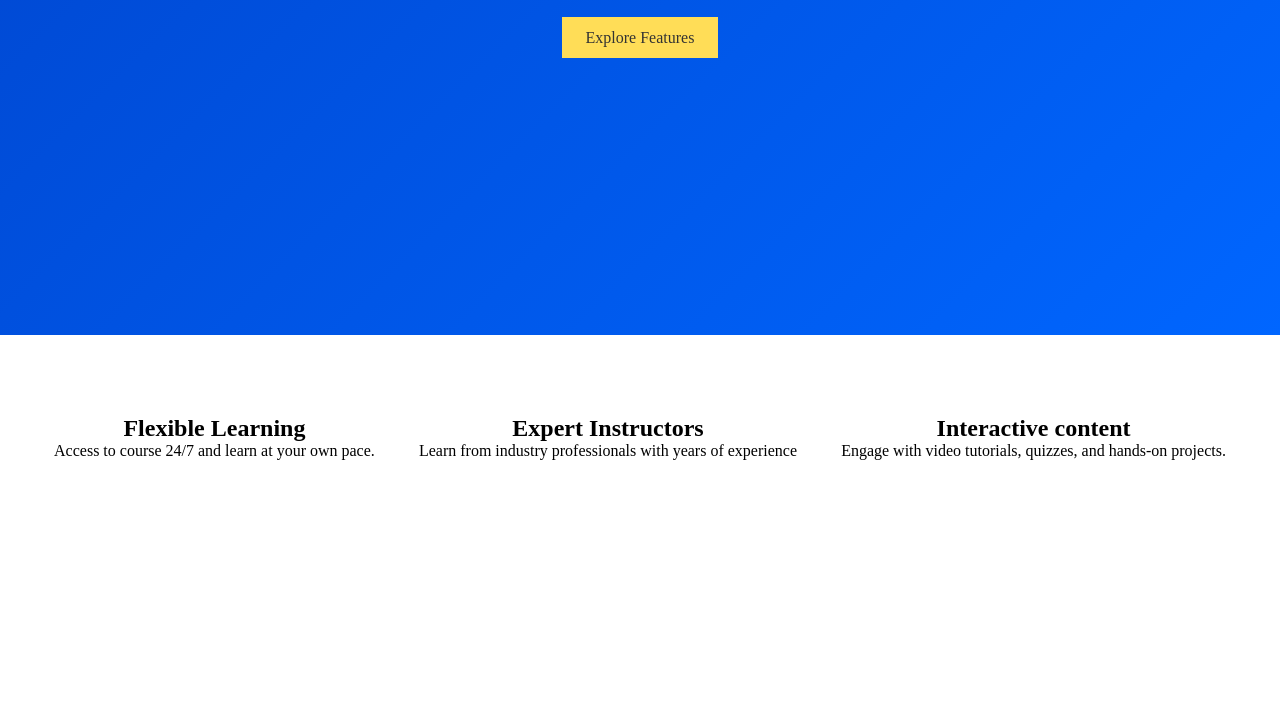
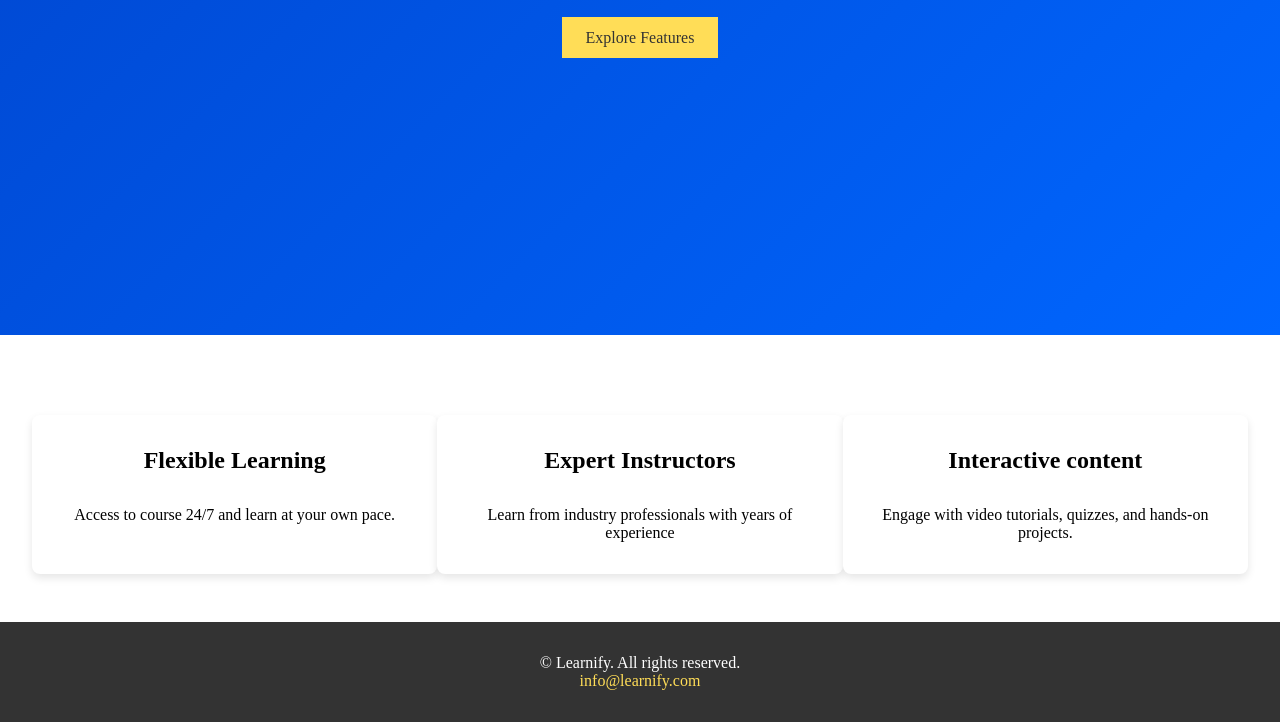
Before and after one commit to lomaynotr/myPractice, a plain HTML site: page 1_html_css/index_copy.html in a window 1280 px wide. Shown: the part 454-1176 px from the top of the page. Before the commit the page ends 962 px from the top, so only its background shows below. Drawn offline with Linux system fonts and the light colour scheme.

Commit message:
2/5 of trying to master coding the simple web page done.

```diff
--- a/1_html_css/index_copy.html
+++ b/1_html_css/index_copy.html
@@ -11,8 +11,8 @@
         <nav class="navbar">
             <div class="logo">Learnify</div>
             <ul class="navlist">
-                <li id="home"><a href="#home">Home</a></li>
-                <li id="features"><a href="#features">Features</a></li>
+                <li id="home-list"><a href="#home">Home</a></li>
+                <li id="features-list"><a href="#features">Features</a></li>
                 <li id="contact"><a href="contact">Contact</a></li>
             </ul>
         </nav>
@@ -42,5 +42,10 @@
                 </div>
             </div>
     </section>
+
+    <section class="footer">
+        <p>&copy; Learnify. All rights reserved.</p>
+        <p><a href="mailto:info@learnify.com">info@learnify.com</a> </p>
+    </section>
 </body>
 </html>
--- a/1_html_css/styles_copy.css
+++ b/1_html_css/styles_copy.css
@@ -5,7 +5,7 @@
 
 .body{
     color: #333;
-    font-family: 'Arial' sans-serif;
+    font-family: Arial sans-serif;
     line-height: 1.6;
 }
 
@@ -95,3 +95,31 @@
     justify-content: space-around;
     margin-top: 2rem;
 }
+
+.feature-item{
+    background-color: #fff;
+    box-shadow: 0 4px 8px rgba(0, 0, 0, 0.1);
+    border-radius: 8px;
+    padding: 2rem;
+    width: 30%;
+}
+
+.feature-item h1{
+    margin-bottom: 2rem;
+}
+
+.footer{
+    text-align: center;
+    background-color: #333;
+    color: #fff;
+    padding: 2rem 0;
+}
+
+.footer a{
+    text-decoration: none;
+    color: #ffdd57;
+}
+
+.footer a:hover{
+    color: #ffc017;
+}
```
